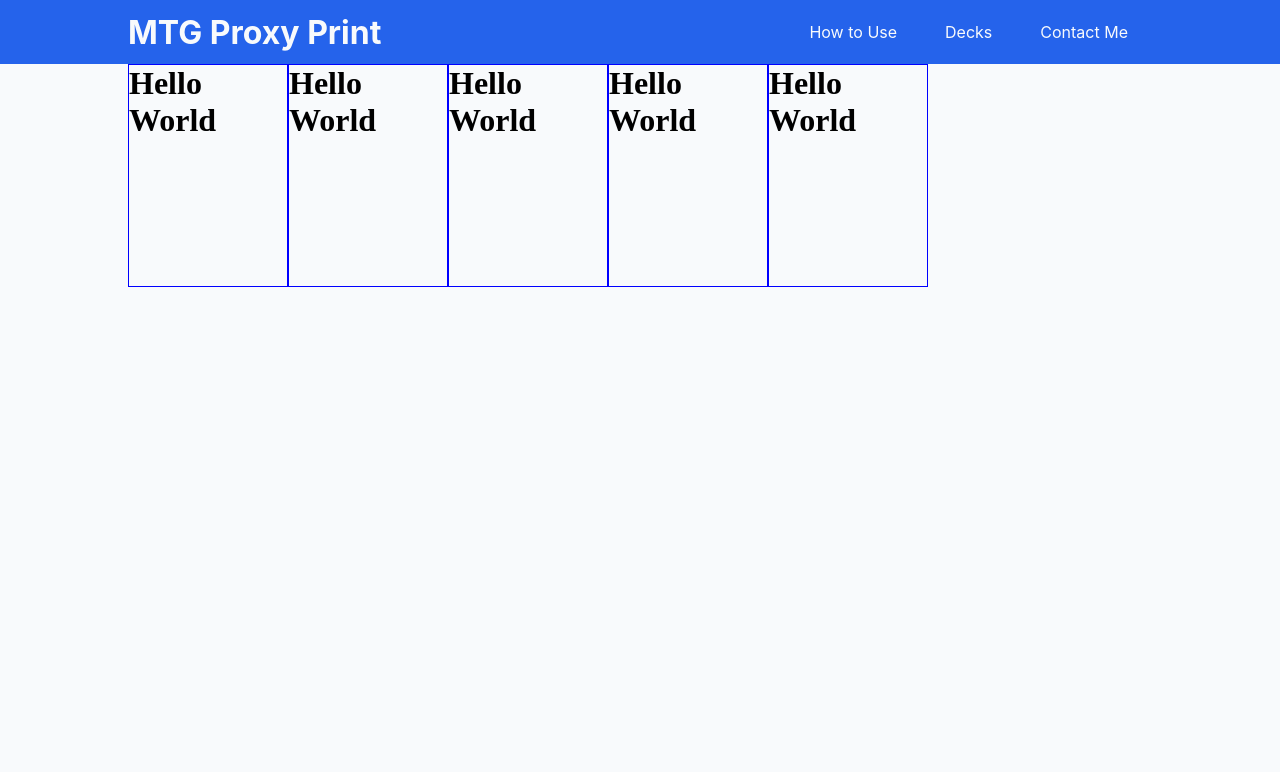
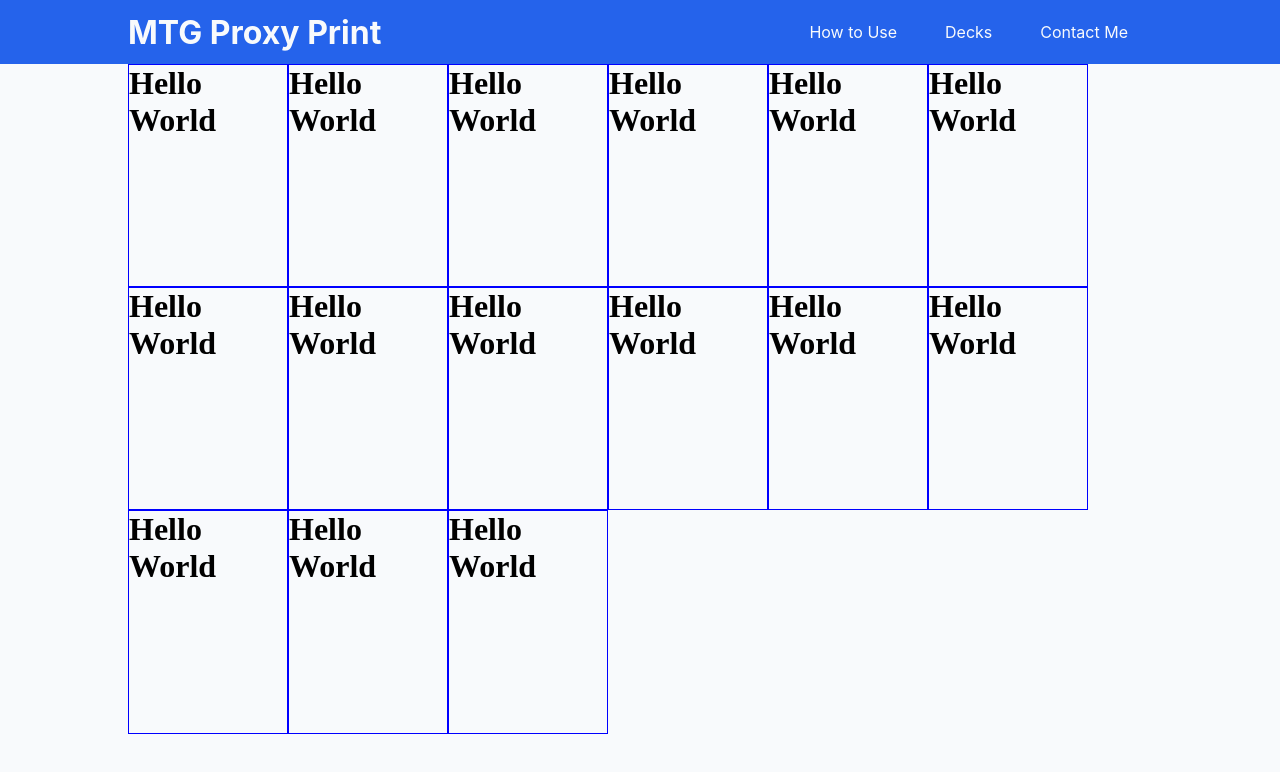
Before and after one commit to gabrieljamesbenedict/mtg-proxy-print, a React (Vite) app in the folder web/: page / in a window 1280 px wide. Shown: the top 772 px of the page. Built offline with nearby package versions, Linux system fonts and the light colour scheme.

Commit message:
feat: use React mapping to loop HTML for testing

```diff
--- a/web/src/CardDisplay/CardDisplay.tsx
+++ b/web/src/CardDisplay/CardDisplay.tsx
@@ -5,21 +5,11 @@ const CardDisplay = () => {
         <>
             <div className={styles["root-container"]}>
                 <div className={styles["cardbox-grid"]}>
-                    <div className={styles["cardbox-grid__card-item"]}>
+                    {Array.from({ length: 15 }).map((_, index) => (
+                    <div key={index} className={styles["cardbox-grid__card-item"]}>
                         <h1>Hello World</h1>
                     </div>
-                    <div className={styles["cardbox-grid__card-item"]}>
-                        <h1>Hello World</h1>
-                    </div>
-                    <div className={styles["cardbox-grid__card-item"]}>
-                        <h1>Hello World</h1>
-                    </div>
-                    <div className={styles["cardbox-grid__card-item"]}>
-                        <h1>Hello World</h1>
-                    </div>
-                    <div className={styles["cardbox-grid__card-item"]}>
-                        <h1>Hello World</h1>
-                    </div>
+                    ))}
                 </div>
             </div>
         </>
```
